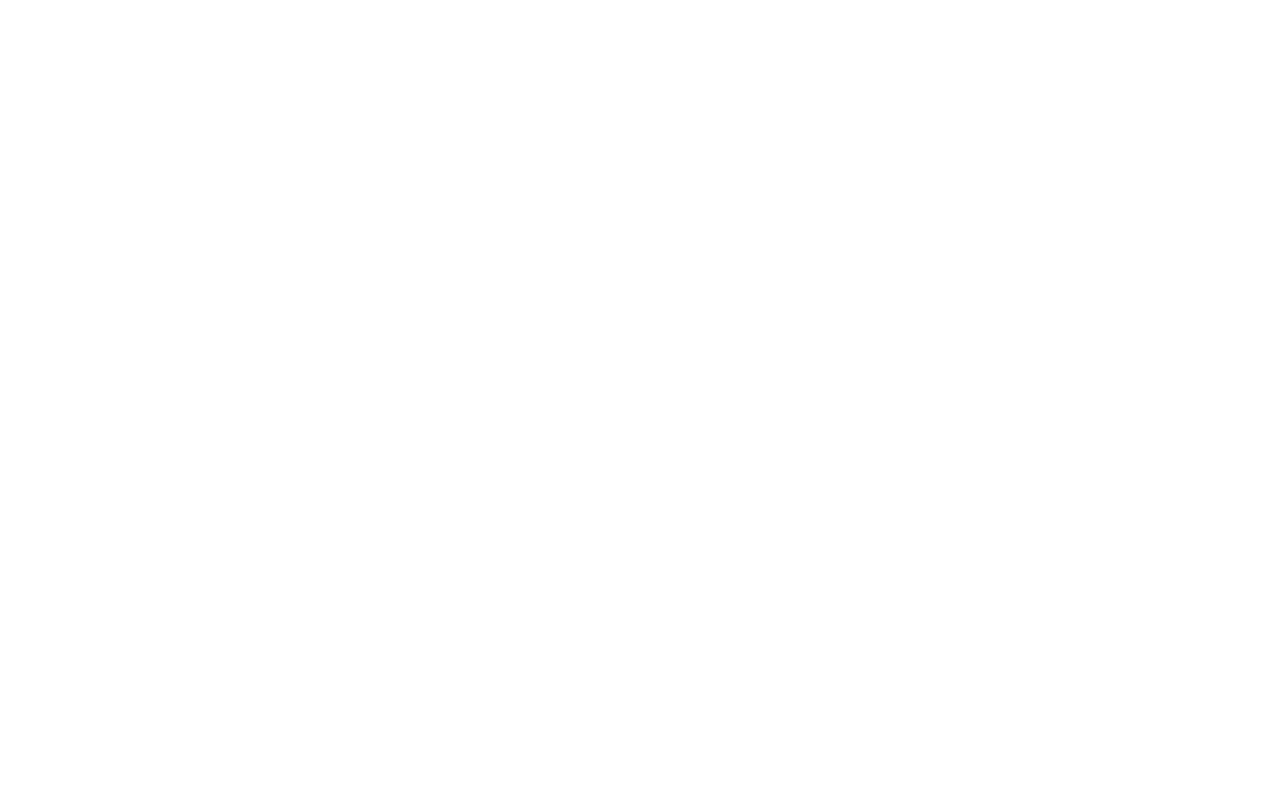
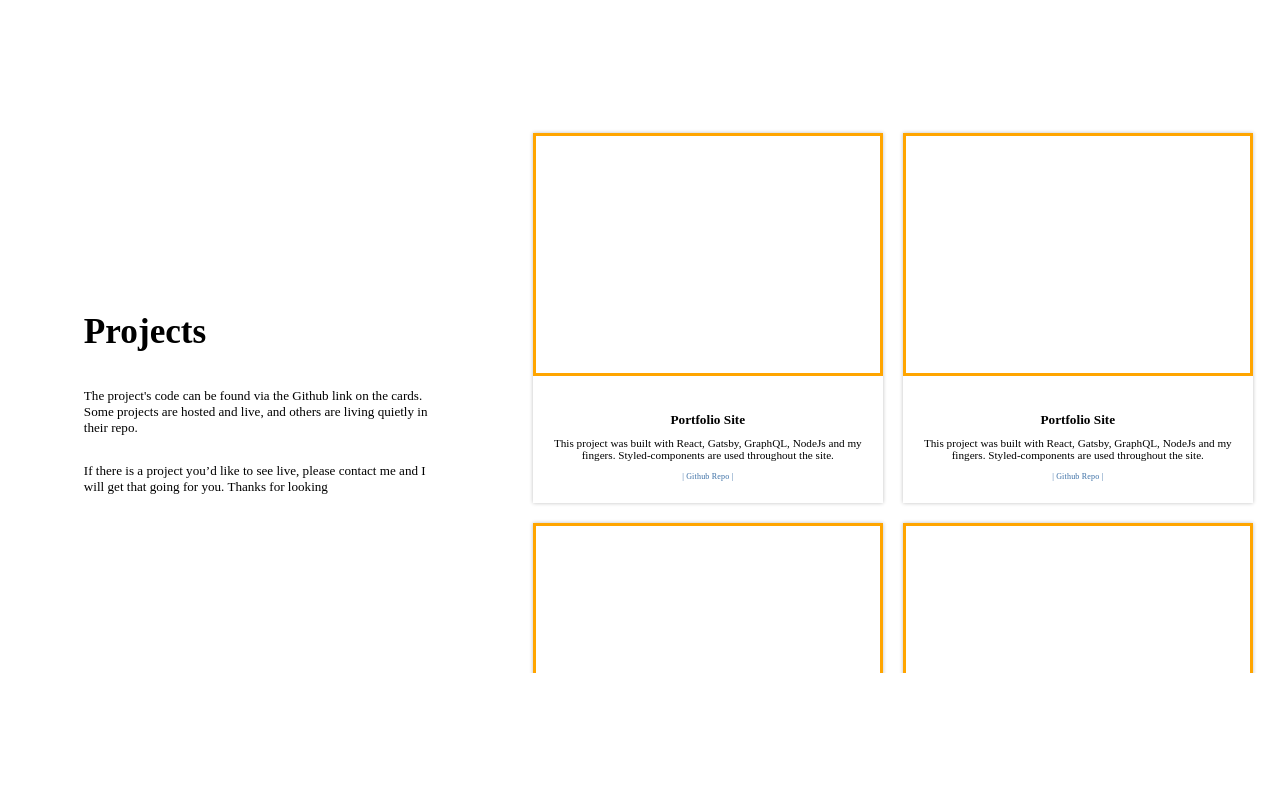
Before and after one commit to maisonm/personal_site, a Gatsby site in the folder client/: page /projects in a window 1280 px wide. Before the commit this address had no page. Built offline with nearby package versions, Linux system fonts and the light colour scheme; Gatsby itself is replaced by a stand-in of ours.

Commit message:
added projects page

```diff
--- a/client/src/components/navigation/Navbar.js
+++ b/client/src/components/navigation/Navbar.js
@@ -1,6 +1,5 @@
 import React from 'react';
 import Link from 'gatsby-link';
-import styled from 'styled-components';
 
 // Assets
 import PersonalLogo from '../assets/navbar/maison-logo.svg';
@@ -33,14 +32,14 @@
       </SiteLink>
       <SiteLink>
         <Link
-          to="/first-post"
+          to="/blog"
         >
         blog
         </Link>
       </SiteLink>
       <SiteLink>
         <Link
-          to="/"
+          to="/projects"
         >
         projects
         </Link>
--- a/client/src/pages/index.js
+++ b/client/src/pages/index.js
@@ -73,7 +73,7 @@
     </span>
     <span>
       <p>This website was built with React,</p>
-      <p>Gatsby, GraphQL, NodeJS, and good ole fashioned love.</p>
+      <p>Gatsby, GraphQL, NodeJS, and good ole fashioned passion.</p>
     </span>
   </HeroContainer>
 );
--- /dev/null
+++ b/client/src/pages/projects.js
@@ -0,0 +1,180 @@
+import React from 'react';
+import styled, { keyframes } from 'styled-components';
+
+const ProjectsPageContainer = styled.div`
+    height: 100vh;
+    display: flex;
+    justify-content: center;
+    align-items: center;
+    margin-top: -10px;
+    z-index: -99;
+`;
+
+const ProjectsOverviewContainer = styled.div`
+    height: 550px;
+    flex-basis: 40%;
+    display: flex;
+    flex-direction: column;
+    align-items: center;
+    justify-content: center;
+`;
+
+const OverviewHeading = styled.h1`
+    width: 70%;
+    font-size: 2.2em;
+`;
+
+const OverviewText = styled.p`
+    width: 70%;
+    font-size: .82em;
+    font-weight: 400;
+`;
+
+const ProjectCardsContainer = styled.div`
+    height: 550px;
+    flex-basis: 60%;
+    display: flex;
+    justify-content: center;
+    align-items: center;
+
+`;
+
+const ProjectCardBox = styled.div`
+    display: flex;
+    height: 100%;
+    flex-flow: row wrap;
+    justify-content: center;
+    align-items: center;
+    overflow: auto;
+    border-radius: 2px;
+`;
+
+const ProjectCard = styled.div`
+    width: 350px;
+    height: 370px;
+    margin: 10px;
+    box-shadow: 0px 0px 4px #c0c0c0;
+    transition: all cubic-bezier(0.075, 0.82, 0.165, 1) .5s;
+    display: flex;
+    flex-direction: column;
+
+    &:hover {
+        transform: translateY(4px);
+        transition: all cubic-bezier(0.075, 0.82, 0.165, 1) .5s;
+        box-shadow: 0px 0px 4px #64ABF6;
+    }
+`;
+
+const ProjectImage = styled.div`
+    border: solid orange;
+    flex-basis: 65%;
+`;
+
+const ProjectDetails = styled.div`
+    flex-basis: 35%;
+    display: flex;
+    flex-direction: column;
+    justify-content: center;
+    align-items: center;
+    overflow: auto;
+
+    & > h5 {
+        margin-bottom: -2px;
+        width: 90%;
+        text-align: center;
+    }
+
+    & > p {
+        font-size: .7em;
+        text-align: center;
+        width: 90%;
+    }
+
+    & > a {
+        font-size: .5em;
+        text-decoration: none;
+        color: #3A6EA5;
+        font-weight: 500;
+        transition: .3s;
+        letter-spacing: .2px;
+        margin-bottom: 8px;
+
+        &:hover {
+            transition: .3s;
+            color: #020202;
+            cursor: pointer;
+            letter-spacing: .3px;
+        }
+    }
+`;
+
+
+const Projects = () => (
+  <ProjectsPageContainer>
+    <ProjectsOverviewContainer>
+      <OverviewHeading>Projects</OverviewHeading>
+      <OverviewText>
+        The project's code can be
+        found via the Github link
+        on the cards. Some projects
+        are hosted and live, and others
+        are living quietly in their repo.
+      </OverviewText>
+      <OverviewText>
+        If there is a project you’d like to
+        see live, please contact me and I will get that going for you.
+        Thanks for looking
+      </OverviewText>
+    </ProjectsOverviewContainer>
+    <ProjectCardsContainer>
+      <ProjectCardBox>
+        <ProjectCard>
+          <ProjectImage />
+          <ProjectDetails>
+            <h5> Portfolio Site </h5>
+            <p>
+               This project was built with React, Gatsby, GraphQL, NodeJs and my fingers.
+               Styled-components are used throughout the site.
+            </p>
+            <a href="https://www.github.com"> | Github Repo | </a>
+          </ProjectDetails>
+        </ProjectCard>
+        <ProjectCard>
+          <ProjectImage />
+          <ProjectDetails>
+            <h5> Portfolio Site </h5>
+            <p>
+               This project was built with React, Gatsby, GraphQL, NodeJs and my fingers.
+               Styled-components are used throughout the site.
+            </p>
+            <a href="https://www.github.com"> | Github Repo | </a>
+          </ProjectDetails>
+        </ProjectCard>
+        <ProjectCard>
+          <ProjectImage />
+          <ProjectDetails>
+            <h5> Portfolio Site </h5>
+            <p>
+               This project was built with React, Gatsby, GraphQL, NodeJs and my fingers.
+               Styled-components are used throughout the site.
+            </p>
+            <a href="https://www.github.com"> | Github Repo | </a>
+          </ProjectDetails>
+        </ProjectCard>
+        <ProjectCard>
+          <ProjectImage />
+          <ProjectDetails>
+            <h5> Portfolio Site </h5>
+            <p>
+               This project was built with React, Gatsby, GraphQL, NodeJs and my fingers.
+               Styled-components are used throughout the site.
+            </p>
+            <a href="https://www.github.com"> | Github Repo | </a>
+          </ProjectDetails>
+        </ProjectCard>
+      </ProjectCardBox>
+    </ProjectCardsContainer>
+  </ProjectsPageContainer>
+);
+
+export default Projects;
```
